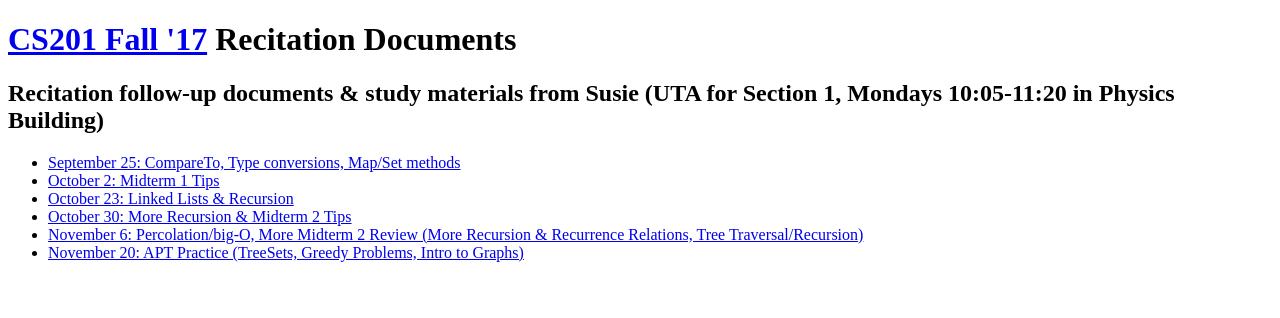
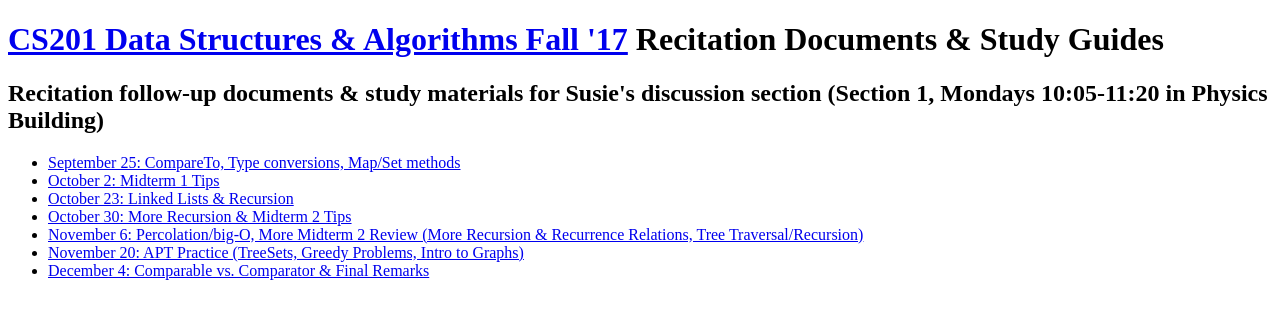
Before and after one commit to susiechoi/susiechoi.github.io, a plain HTML site: page discussion.html in a window 1280 px wide. Drawn offline with Linux system fonts and the light colour scheme.

Commit message:
dec 4th study guide

```diff
--- a/discussion.html
+++ b/discussion.html
@@ -1,8 +1,8 @@
 <!DOCTYPE html>
 <html>
 <body>
-<h1> <a href="http://www.cs.duke.edu/courses/compsci201/current/">CS201 Fall '17</a> Recitation Documents </h1>
-<h2> Recitation follow-up documents & study materials from Susie (UTA for Section 1, Mondays 10:05-11:20 in Physics Building)</h2>
+<h1> <a href="http://www.cs.duke.edu/courses/compsci201/current/">CS201 Data Structures & Algorithms Fall '17</a> Recitation Documents & Study Guides </h1>
+<h2> Recitation follow-up documents & study materials for Susie's discussion section (Section 1, Mondays 10:05-11:20 in Physics Building)</h2>
 <ul>
 <li><a href="https://docs.google.com/document/d/1x6yF4Pmb2k4NcK4hlpwpLr0r_USf91Ae4U9thftiRYk/edit?usp=sharing">September 25: CompareTo, Type conversions, Map/Set methods </a></li>
 <li><a href="https://docs.google.com/document/d/1Tu01Paoj6g2yosqyvAy8oj4SssWkrXQWWWGULzq6dVc/edit?usp=sharing">October 2: Midterm 1 Tips</a></li>
@@ -10,5 +10,7 @@
 <li><a href="https://docs.google.com/document/d/1r_pRp-P69AOnp--VJoVtlWujZmwZKuYjE_8FC9I8Kto/edit#heading=h.fbx0uf3xox3i">October 30: More Recursion & Midterm 2 Tips</a></li>
 <li><a href="https://docs.google.com/document/d/1HXmkNejAr7OAA3a9grzxDNJlCw9sQSc7bt1zLJzvZjU/edit?usp=sharing">November 6: Percolation/big-O, More Midterm 2 Review (More Recursion & Recurrence Relations, Tree Traversal/Recursion)</a></li>
 <li><a href="https://docs.google.com/document/d/1vvrR3ReM85vxb9VNHMcCIL_JwUvjtFPpA0LkEC5QoPM/edit?usp=sharing">November 20: APT Practice (TreeSets, Greedy Problems, Intro to Graphs)</a></li>
+<li><a href="https://docs.google.com/document/d/1rBOhbqjyQL1koxYdt4eBd2pL-2DOsL2X_LxFgfCCXkg/edit?usp=sharing">December 4: Comparable vs. Comparator & Final Remarks</li>
+</ul>
 </body>
 </html>
```
